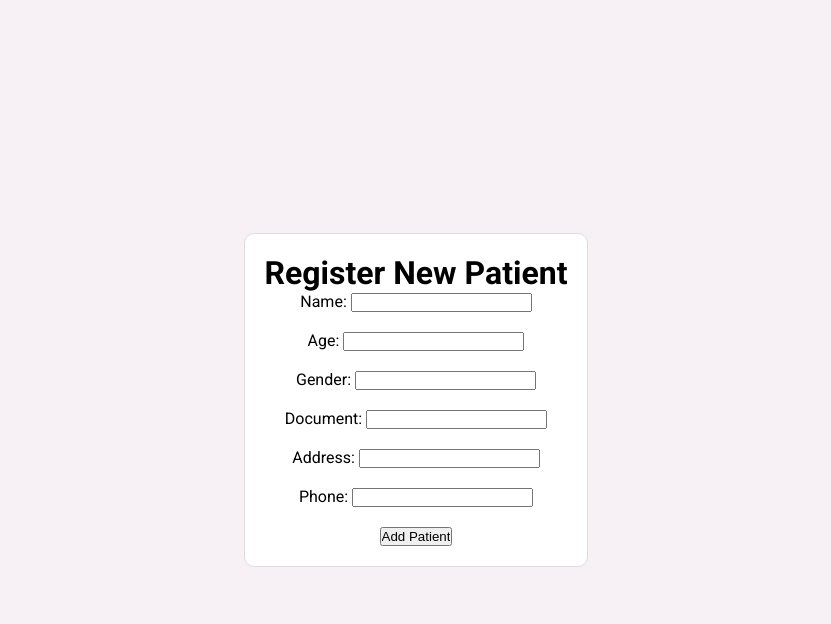
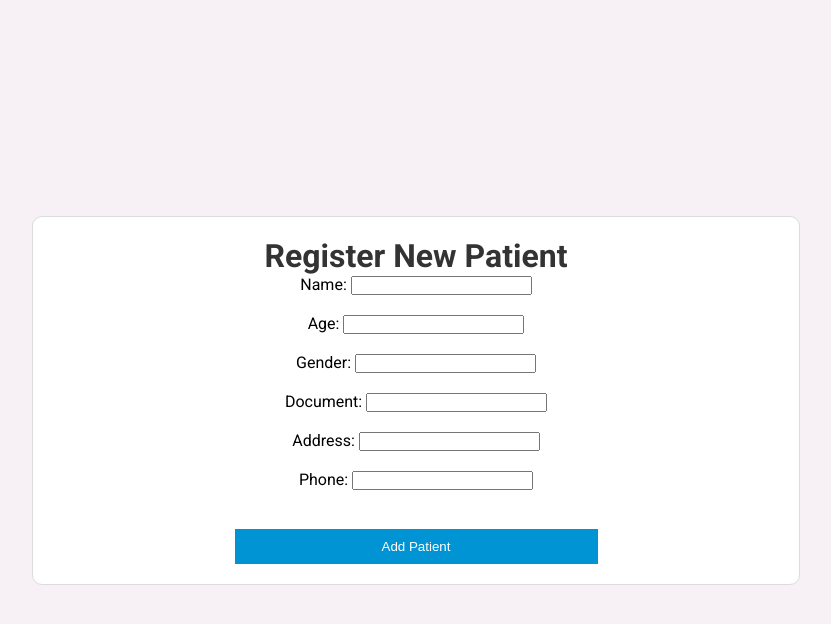
Before and after one commit to NaderFares16/PacientCare, a Flask app: template templates/newPatient.html in a window 1280 px wide. Shown: the top 624 px of the page, without its empty margins (224-1055 px from the left). Run offline with Flask 3, Linux system fonts and the light colour scheme; the template is opened without the code that fills it, so the values that code supplies are empty.

Commit message:
Creating CRUD

```diff
--- a/app.py
+++ b/app.py
@@ -31,3 +31,49 @@ def index():
   patients = cursor.fetchall()
   conn.close()
   return render_template('index.html', patients=patients)
+
+@app.route('/newPatient', methods=['GET', 'POST'])
+def newPatient():
+  if request.method == 'POST':
+    name = request.form['name']
+    age = request.form['age']
+    gender = request.form['gender']
+    document = request.form['document']
+    address = request.form['address']
+    phone = request.form['phone']
+
+    conn = sqlite3.connect('hospital_management.db')
+    cursor = conn.cursor()
+    cursor.execute('''
+      INSERT INTO patients (
+        name,
+        age,
+        gender,
+        document,
+        address,
+        phone
+      ) VALUES (
+        ?,
+        ?,
+        ?,
+        ?,
+        ?,
+        ?
+      )
+    ''', (name, age, gender, document, address, phone))
+    conn.commit()
+    conn.close()
+    return redirect(url_for('index'))
+  return render_template('newPatient.html')
+
+@app.route('/eraseHistory')
+def eraseHistory():
+  conn = sqlite3.connect('hospital_management.db')
+  cursor = conn.cursor()
+  cursor.execute('DELETE FROM patients')
+  conn.commit()
+  conn.close()
+  return redirect(url_for('index'))
+
+if __name__ == '__main__':
+  app.run(debug=True)
--- a/static/newPatient.css
+++ b/static/newPatient.css
@@ -0,0 +1,23 @@
+.container {
+  width: 60%;
+  margin: 50px auto;
+  padding: 30px;
+  background-color: #F9F9F9;
+}
+
+h1 {
+  text-align: center;
+  color: #333;
+}
+
+.submitBtn {
+  width: 50%;
+  margin-top: 20px;
+  padding: 10px;
+  background-color: #0094d4;
+  color: #FFFFFF;
+  text-align: center;
+  text-decoration: none;
+  border: none;
+  cursor: pointer;
+}
--- a/templates/newPatient.html
+++ b/templates/newPatient.html
@@ -10,7 +10,7 @@
 <body>
   <div class="container">
     <h1>Register New Patient</h1>
-    <form action="{{ url_for('new_patient') }}" method="post">
+    <form action="{{ url_for('newPatient') }}" method="post">
       <label for="name">Name:</label>
       <input type="text" id="name" name="name" required><br><br>
 
```
Also changed, not shown: templates/index.html (+4 -4 lines), hospital_management.db (added).
